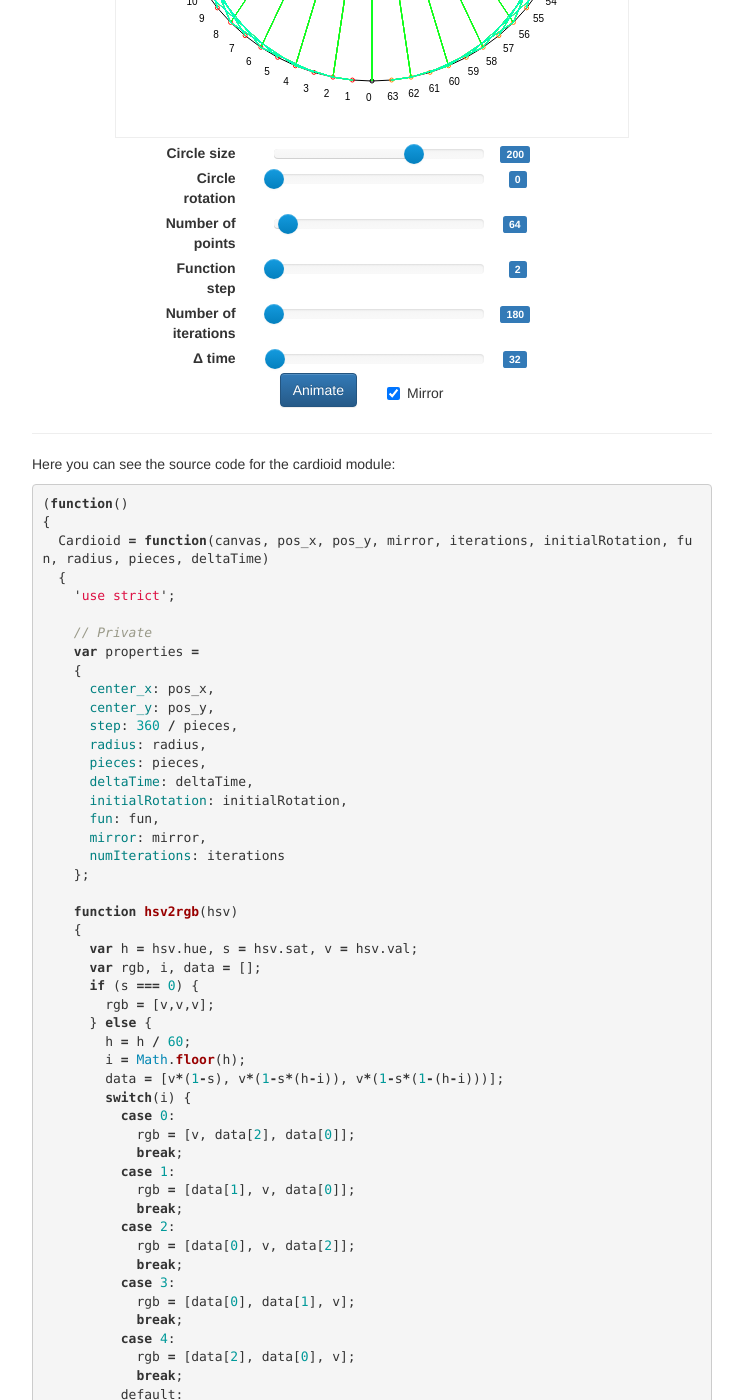
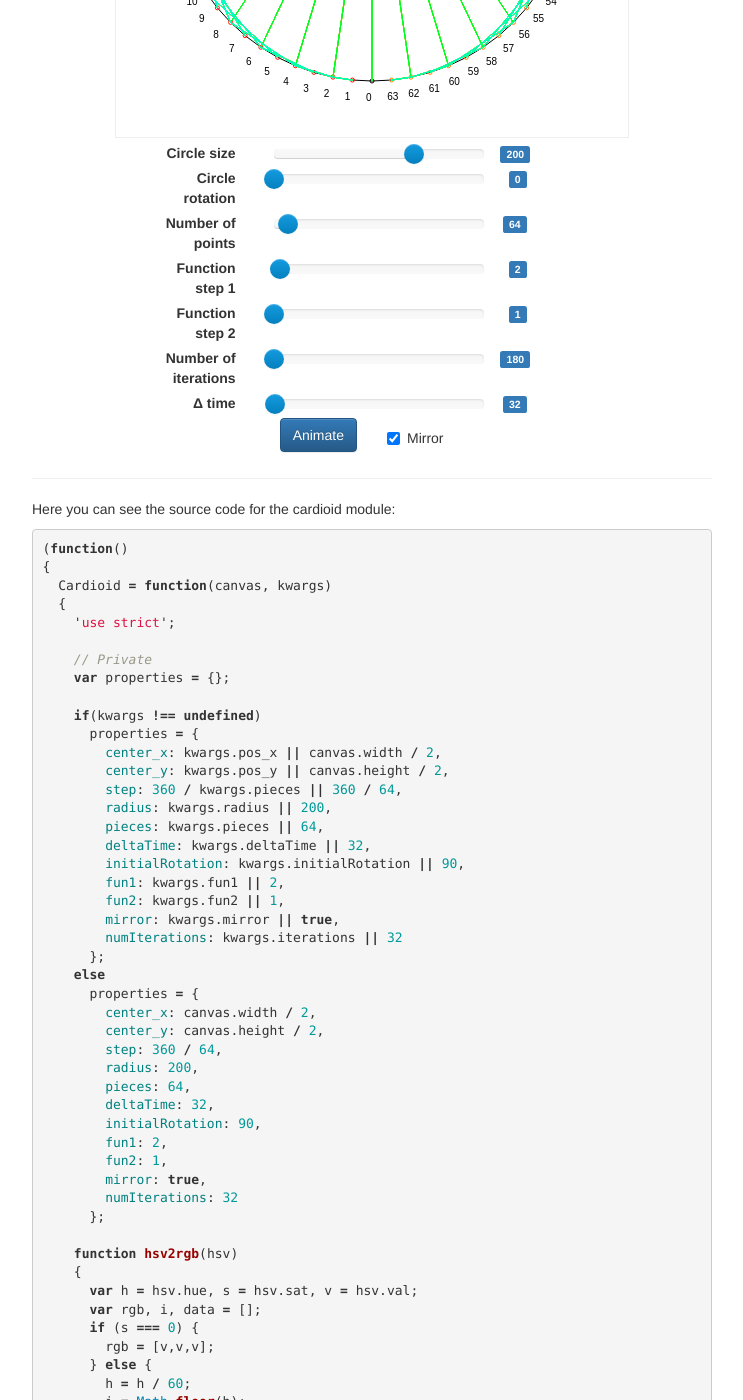
Before and after one commit to MircoT/mircot.github.io, a Jekyll site: the page built from _posts/2015-10-16-cardioidjs.markdown, in a window 1280 px wide and 1400 px high, scrolled down 750 px. Shown: the whole window, without its empty margins (268-1011 px from the left). Built offline with Jekyll 4.4.1, drawn with Linux system fonts in a browser that asks for light colours; some of the changed text lies outside the part shown.

Commit message:
Update cardioid example

```diff
--- a/_includes/cardioid.html
+++ b/_includes/cardioid.html
@@ -26,9 +26,14 @@
       <div class="col-md-1"><span id="numPointsLabel" class="label label-primary">64</span></div>
     </div>
     <div class="row">
-      <div class="col-md-2 col-md-offset-2"><label style="margin-right: 8px;">Function step</label></div>
-      <div class="col-md-4"><input id="funNumSlider" type="text" data-slider-min="2" data-slider-max="16" data-slider-step="1" data-slider-value="2" data-slider-tooltip="hide" /></div>
-      <div class="col-md-1"><span id="funNumLabel" class="label label-primary">2</span></div>
+      <div class="col-md-2 col-md-offset-2"><label style="margin-right: 8px;">Function step 1</label></div>
+      <div class="col-md-4"><input id="fun1NumSlider" type="text" data-slider-min="1" data-slider-max="32" data-slider-step="1" data-slider-value="2" data-slider-tooltip="hide" /></div>
+      <div class="col-md-1"><span id="fun1NumLabel" class="label label-primary">2</span></div>
+    </div>
+    <div class="row">
+      <div class="col-md-2 col-md-offset-2"><label style="margin-right: 8px;">Function step 2</label></div>
+      <div class="col-md-4"><input id="fun2NumSlider" type="text" data-slider-min="1" data-slider-max="32" data-slider-step="1" data-slider-value="1" data-slider-tooltip="hide" /></div>
+      <div class="col-md-1"><span id="fun2NumLabel" class="label label-primary">1</span></div>
     </div>
     <div class="row">
       <div class="col-md-2 col-md-offset-2"><label style="margin-right: 8px;">Number of iterations</label></div>
@@ -68,7 +73,18 @@
   'use strict';
   var canvas = document.getElementById("myCanvas");
   var rotationDelta = 90;
-  var cardioid = new Cardioid(canvas, canvas.width / 2, canvas.height / 2, true, 180, rotationDelta, 2, 200, 64, 32);
+  var cardioid = new Cardioid(canvas, {
+    pos_x: canvas.width / 2,
+    pos_y: canvas.height / 2,
+    mirror: true,
+    iterations: 180,
+    initialRotation: rotationDelta,
+    fun1: 2,
+    fun2: 1,
+    radius: 200,
+    pieces: 64,
+    deltaTime: 32
+  });
 
   cardioid.draw(
     {
@@ -97,9 +113,14 @@
     $("#deltaTimeLabel").text(slideEvt.value.toString());
   });
 
-  $("#funNumSlider").slider().on("slide", function(slideEvt) {
-	cardioid.changeFunStep(slideEvt.value);
-    $("#funNumLabel").text(slideEvt.value.toString());
+  $("#fun1NumSlider").slider().on("slide", function(slideEvt) {
+	cardioid.changeFun({ fun1: slideEvt.value });
+    $("#fun1NumLabel").text(slideEvt.value.toString());
+  });
+
+  $("#fun2NumSlider").slider().on("slide", function(slideEvt) {
+	cardioid.changeFun({ fun2: slideEvt.value });
+    $("#fun2NumLabel").text(slideEvt.value.toString());
   });
 
   $("#numIterationsSlider").slider().on("slide", function(slideEvt) {
--- a/_posts/2015-10-16-cardioidjs.markdown
+++ b/_posts/2015-10-16-cardioidjs.markdown
@@ -17,24 +17,41 @@ Here you can see the source code for the cardioid module:
 {% highlight javascript %}
 (function()
 {
-  Cardioid = function(canvas, pos_x, pos_y, mirror, iterations, initialRotation, fun, radius, pieces, deltaTime)
+  Cardioid = function(canvas, kwargs)
   {
     'use strict';
 
     // Private
-    var properties =
-    {
-      center_x: pos_x,
-      center_y: pos_y,
-      step: 360 / pieces,
-      radius: radius,
-      pieces: pieces,
-      deltaTime: deltaTime,
-      initialRotation: initialRotation,
-      fun: fun,
-      mirror: mirror,
-      numIterations: iterations
-    };
+    var properties = {};
+
+    if(kwargs !== undefined)
+      properties = {
+        center_x: kwargs.pos_x || canvas.width / 2,
+        center_y: kwargs.pos_y || canvas.height / 2,
+        step: 360 / kwargs.pieces || 360 / 64,
+        radius: kwargs.radius || 200,
+        pieces: kwargs.pieces || 64,
+        deltaTime: kwargs.deltaTime || 32,
+        initialRotation: kwargs.initialRotation || 90,
+        fun1: kwargs.fun1 || 2,
+        fun2: kwargs.fun2 || 1,
+        mirror: kwargs.mirror || true,
+        numIterations: kwargs.iterations || 32
+      };
+    else
+      properties = {
+        center_x: canvas.width / 2,
+        center_y: canvas.height / 2,
+        step: 360 / 64,
+        radius: 200,
+        pieces: 64,
+        deltaTime: 32,
+        initialRotation: 90,
+        fun1: 2,
+        fun2: 1,
+        mirror: true,
+        numIterations: 32
+      };
 
     function hsv2rgb(hsv)
     {
@@ -149,8 +166,8 @@ Here you can see the source code for the cardioid module:
       {
         for(var curStep = 0; curStep < properties.numIterations; ++curStep)
         {
-          start = points[_mod((curStep * properties.fun), properties.pieces)];
-          end = points[_mod(((curStep + properties.pieces / 2)), properties.pieces)];
+          start = points[_mod((curStep * properties.fun1), properties.pieces)];
+          end = points[_mod(((curStep * properties.fun2 + properties.pieces / 2)), properties.pieces)];
 
           ctx.beginPath();
           ctx.strokeStyle = hsv2rgb({hue: curStep % 360, sat: 1, val: 1});
@@ -163,8 +180,8 @@ Here you can see the source code for the cardioid module:
 
           if (properties.mirror === true)
           {
-            start = points[_mod((-curStep * properties.fun), properties.pieces)];
-            end = points[_mod(((-curStep - properties.pieces / 2)), properties.pieces)];
+            start = points[_mod((-curStep * properties.fun1), properties.pieces)];
+            end = points[_mod(((-curStep * properties.fun2 - properties.pieces / 2)), properties.pieces)];
             ctx.moveTo(start.x, start.y);
             ctx.lineTo(end.x, end.y);
             ctx.stroke();
@@ -173,8 +190,8 @@ Here you can see the source code for the cardioid module:
       }
       else
       {
-        start = points[(drawStep * properties.fun) % properties.pieces];
-        end = points[((drawStep + properties.pieces / 2)) % properties.pieces];
+        start = points[(drawStep * properties.fun1) % properties.pieces];
+        end = points[((drawStep * properties.fun2 + properties.pieces / 2)) % properties.pieces];
 
         ctx.beginPath();
         ctx.strokeStyle = hsv2rgb({hue: drawStep % 360, sat: 1, val: 1});
@@ -187,8 +204,8 @@ Here you can see the source code for the cardioid module:
 
         if (properties.mirror === true)
         {
-          start = points[_mod((-drawStep * properties.fun), properties.pieces)];
-          end = points[_mod(((-drawStep - properties.pieces / 2)), properties.pieces)];
+          start = points[_mod((-drawStep * properties.fun1), properties.pieces)];
+          end = points[_mod(((-drawStep * properties.fun2 - properties.pieces / 2)), properties.pieces)];
           ctx.moveTo(start.x, start.y);
           ctx.lineTo(end.x, end.y);
           ctx.stroke();
@@ -265,15 +282,6 @@ Here you can see the source code for the cardioid module:
         if(newDeltaTime !== properties.deltaTime)
         {
           properties.deltaTime = newDeltaTime;
-          _clear();
-        }
-      },
-      changeFunStep: function(newStep)
-      {
-        if(newStep !== properties.fun)
-        {
-          properties.fun = newStep;
-          _clear();
         }
       },
       changeNumInterations: function(newNumInterations)
@@ -287,6 +295,20 @@ Here you can see the source code for the cardioid module:
       setMirror: function(newState)
       {
         properties.mirror = newState;
+      },
+      changeFun: function(obj)
+      {
+        var dirty = false;
+        if(obj.fun1 !== undefined && obj.fun1 !== properties.fun1) {
+          properties.fun1 = obj.fun1;
+          dirty = true;
+        }
+        else if(obj.fun2 !== undefined && obj.fun2 !== properties.fun2) {
+          properties.fun2 = obj.fun2;
+          dirty = true;
+        }
+
+        if(dirty === true) _clear();
       }
     };
 
--- a/js/cardioid.js
+++ b/js/cardioid.js
@@ -1,23 +1,40 @@
 (function()
 {
-  Cardioid = function(canvas, pos_x, pos_y, mirror, iterations, initialRotation, fun, radius, pieces, deltaTime)
+  Cardioid = function(canvas, kwargs)
   {
     'use strict';
 
     // Private
-    var properties =
-    {
-      center_x: pos_x,
-      center_y: pos_y,
-      step: 360 / pieces,
-      radius: radius,
-      pieces: pieces,
-      deltaTime: deltaTime,
-      initialRotation: initialRotation,
-      fun: fun,
-      mirror: mirror,
-      numIterations: iterations
-    };
+    var properties = {};
+
+    if(kwargs !== undefined)
+      properties = {
+        center_x: kwargs.pos_x || canvas.width / 2,
+        center_y: kwargs.pos_y || canvas.height / 2,
+        step: 360 / kwargs.pieces || 360 / 64,
+        radius: kwargs.radius || 200,
+        pieces: kwargs.pieces || 64,
+        deltaTime: kwargs.deltaTime || 32,
+        initialRotation: kwargs.initialRotation || 90,
+        fun1: kwargs.fun1 || 2,
+        fun2: kwargs.fun2 || 1,
+        mirror: kwargs.mirror || true,
+        numIterations: kwargs.iterations || 32
+      };
+    else
+      properties = {
+        center_x: canvas.width / 2,
+        center_y: canvas.height / 2,
+        step: 360 / 64,
+        radius: 200,
+        pieces: 64,
+        deltaTime: 32,
+        initialRotation: 90,
+        fun1: 2,
+        fun2: 1,
+        mirror: true,
+        numIterations: 32
+      };
 
     function hsv2rgb(hsv)
     {
@@ -132,8 +149,8 @@
       {
         for(var curStep = 0; curStep < properties.numIterations; ++curStep)
         {
-          start = points[_mod((curStep * properties.fun), properties.pieces)];
-          end = points[_mod(((curStep + properties.pieces / 2)), properties.pieces)];
+          start = points[_mod((curStep * properties.fun1), properties.pieces)];
+          end = points[_mod(((curStep * properties.fun2 + properties.pieces / 2)), properties.pieces)];
 
           ctx.beginPath();
           ctx.strokeStyle = hsv2rgb({hue: curStep % 360, sat: 1, val: 1});
@@ -146,8 +163,8 @@
 
           if (properties.mirror === true)
           {
-            start = points[_mod((-curStep * properties.fun), properties.pieces)];
-            end = points[_mod(((-curStep - properties.pieces / 2)), properties.pieces)];
+            start = points[_mod((-curStep * properties.fun1), properties.pieces)];
+            end = points[_mod(((-curStep * properties.fun2 - properties.pieces / 2)), properties.pieces)];
             ctx.moveTo(start.x, start.y);
             ctx.lineTo(end.x, end.y);
             ctx.stroke();
@@ -156,8 +173,8 @@
       }
       else
       {
-        start = points[(drawStep * properties.fun) % properties.pieces];
-        end = points[((drawStep + properties.pieces / 2)) % properties.pieces];
+        start = points[(drawStep * properties.fun1) % properties.pieces];
+        end = points[((drawStep * properties.fun2 + properties.pieces / 2)) % properties.pieces];
 
         ctx.beginPath();
         ctx.strokeStyle = hsv2rgb({hue: drawStep % 360, sat: 1, val: 1});
@@ -170,8 +187,8 @@
 
         if (properties.mirror === true)
         {
-          start = points[_mod((-drawStep * properties.fun), properties.pieces)];
-          end = points[_mod(((-drawStep - properties.pieces / 2)), properties.pieces)];
+          start = points[_mod((-drawStep * properties.fun1), properties.pieces)];
+          end = points[_mod(((-drawStep * properties.fun2 - properties.pieces / 2)), properties.pieces)];
           ctx.moveTo(start.x, start.y);
           ctx.lineTo(end.x, end.y);
           ctx.stroke();
@@ -248,15 +265,6 @@
         if(newDeltaTime !== properties.deltaTime)
         {
           properties.deltaTime = newDeltaTime;
-          _clear();
-        }
-      },
-      changeFunStep: function(newStep)
-      {
-        if(newStep !== properties.fun)
-        {
-          properties.fun = newStep;
-          _clear();
         }
       },
       changeNumInterations: function(newNumInterations)
@@ -270,6 +278,20 @@
       setMirror: function(newState)
       {
         properties.mirror = newState;
+      },
+      changeFun: function(obj)
+      {
+        var dirty = false;
+        if(obj.fun1 !== undefined && obj.fun1 !== properties.fun1) {
+          properties.fun1 = obj.fun1;
+          dirty = true;
+        }
+        else if(obj.fun2 !== undefined && obj.fun2 !== properties.fun2) {
+          properties.fun2 = obj.fun2;
+          dirty = true;
+        }
+
+        if(dirty === true) _clear();
       }
     };
 
```
Also changed, not shown: 3 other files.
